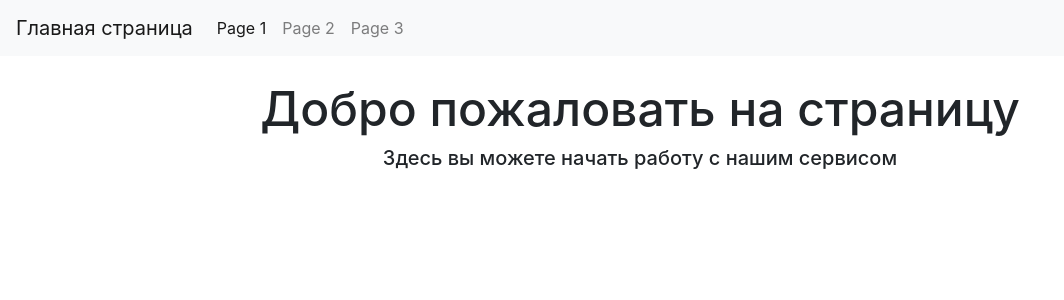
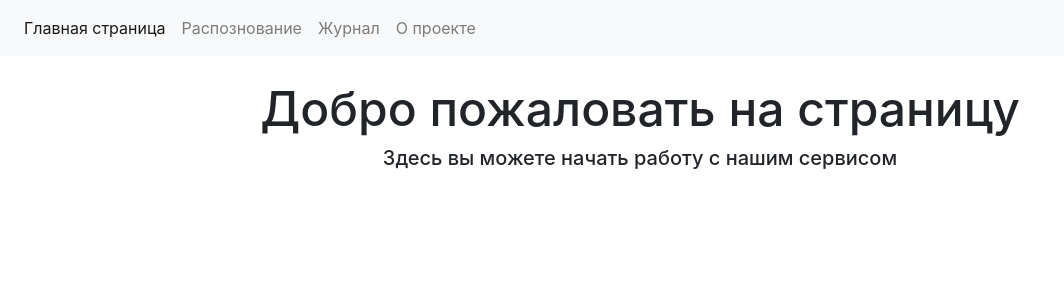
Before and after one commit to VadimKirillov/AI-med-service, a Flask app: page / in a window 1280 px wide. Shown: the top 300 px of the page, without its empty margins (0-1064 px from the left). Run offline with Flask 3, Linux system fonts and the light colour scheme; some libraries are stand-ins or nearby versions.

Commit message:
рабочая топ панель

```diff
--- a/app.py
+++ b/app.py
@@ -22,16 +22,16 @@ def base():
     return render_template("base.html")
 
 
-@app.route("/page1", methods=['GET', 'POST'])
+@app.route("/detect", methods=['GET', 'POST'])
 def page1():
     if request.method == 'POST':
         if 'file' not in request.files:
-            return render_template("page1.html", error="No file part")
+            return render_template("detect.html", error="No file part")
 
         file = request.files['file']
 
         if file.filename == '':
-            return render_template("page1.html", error="No selected file")
+            return render_template("detect.html", error="No selected file")
 
         if file and allowed_file(file.filename):
             filename = secure_filename(file.filename)
@@ -51,21 +51,21 @@ def page1():
             image_path = os.path.join('static/images', image_filename)
             end_time = datetime.now().isoformat()
 
-            return render_template("page1.html", predicted_label=predicted_label, predicted_prob=predicted_prob,
+            return render_template("detect.html", predicted_label=predicted_label, predicted_prob=predicted_prob,
                                    image_path=image_path,
                                    start_time=start_time, end_time=end_time)
 
-    return render_template("page1.html")
+    return render_template("detect.html")
 
 
-@app.route("/page2")
+@app.route("/logs")
 def page2():
-    return render_template("page2.html")
+    return render_template("logs.html")
 
 
-@app.route("/page3")
+@app.route("/info")
 def page3():
-    return render_template("page3.html")
+    return render_template("info.html")
 
 
 if __name__ == "__main__":
--- a/static/ajax.js
+++ /dev/null
@@ -1,10 +0,0 @@
-function loadPage(url) {
-    var xhr = new XMLHttpRequest();
-    xhr.onreadystatechange = function() {
-        if (xhr.readyState == 4 && xhr.status == 200) {
-            document.getElementById("content").innerHTML = xhr.responseText;
-        }
-    };
-    xhr.open("GET", url, true);
-    xhr.send();
-}
--- a/templates/base.html
+++ b/templates/base.html
@@ -1,45 +1,18 @@
 <!DOCTYPE html>
 <html>
 <head>
-    <title>{% block title %}My Website{% endblock %}</title>
-    <link rel="stylesheet" href="https://stackpath.bootstrapcdn.com/bootstrap/4.5.2/css/bootstrap.min.css">
-    <link rel="stylesheet" href="{{ url_for('static', filename='style.css') }}">
-    <link rel="icon" type="image/png" href="{{ url_for('static', filename='images/logo.png') }}">
+    <title>Главная страница</title>
 </head>
 <body>
-
-    <div class="top-menu">
-        <nav class="navbar navbar-expand-lg navbar-light bg-light">
-            <a class="navbar-brand" href="/">Главная страница</a>
-            <ul class="navbar-nav mr-auto">
-                <li class="nav-item active">
-                    <a class="nav-link" href="/page1" onclick="loadPage('/page1')">Page 1 <span class="sr-only">(current)</span></a>
-                </li>
-                <li class="nav-item">
-                    <a class="nav-link" href="#" onclick="loadPage('/page2')">Page 2</a>
-                </li>
-                <li class="nav-item">
-                    <a class="nav-link" href="#" onclick="loadPage('/page3')">Page 3</a>
-                </li>
-
-            </ul>
-        </nav>
-</div>
-
+{% include 'top_menu.html' %}
     <div class="container mt-4">
         <div id="content">
-            {% block content %}
-            <div class="container text-center"> <!-- Добавлен класс text-center для центрирования текста -->
+            <div class="container text-center">
                 <h1>Добро пожаловать на страницу</h1>
                 <h5>Здесь вы можете начать работу с нашим сервисом</h5>
             </div>
-            {% endblock %}
         </div>
     </div>
 
-    <script src="{{ url_for('static', filename='ajax.js') }}"></script>
-    <script src="https://code.jquery.com/jquery-3.5.1.slim.min.js"></script>
-    <script src="https://cdn.jsdelivr.net/npm/@popperjs/core@2.5.4/dist/umd/popper.min.js"></script>
-    <script src="https://stackpath.bootstrapcdn.com/bootstrap/4.5.2/js/bootstrap.min.js"></script>
 </body>
 </html>
--- a/templates/page1.html
+++ b/templates/detect.html
@@ -6,7 +6,7 @@
     <link rel="stylesheet" href="static/style.css">
     <link rel="icon" type="image/png" href="static/images/logo.png">
 </head>
-<body>
+{% include 'top_menu.html' %}
     <div class="container mt-4">
         <h1 class="mb-4">COVID-19 Detector</h1>
 
@@ -29,6 +29,7 @@
             {% endif %}
         </div>
     </div>
+
 
     <script>
         const dropZone = document.getElementById('drop_zone');
--- a/templates/page3.html
+++ b/templates/info.html
@@ -2,9 +2,10 @@
 <html lang="en">
 <head>
     <meta charset="UTF-8">
-    <title>Title</title>
+    <title>О проекте</title>
 </head>
 <body>
+    {% include 'top_menu.html' %}
   <h1>Тут будет информация о проекте</h1>
 </body>
 </html>
--- /dev/null
+++ b/templates/top_menu.html
@@ -0,0 +1,33 @@
+<!DOCTYPE html>
+<html lang="en">
+<head>
+    <meta charset="UTF-8">
+    <title>Title</title>
+    <link rel="stylesheet" href="https://stackpath.bootstrapcdn.com/bootstrap/4.5.2/css/bootstrap.min.css">
+    <link rel="stylesheet" href="{{ url_for('static', filename='style.css') }}">
+    <link rel="icon" type="image/png" href="{{ url_for('static', filename='images/logo.png') }}">
+</head>
+<body>
+     <div class="top-menu">
+        <nav class="navbar navbar-expand-lg navbar-light bg-light">
+<!--            <a class="navbar-brand" href="/">Главная страница</a>-->
+
+            <ul class="navbar-nav mr-auto">
+                 <li class="nav-item active">
+                    <a class="nav-link" href="/" onclick="loadPage('/')">Главная страница <span class="sr-only">(current)</span></a>
+                </li>
+                <li class="nav-item">
+                    <a class="nav-link" href="/detect" onclick="loadPage('/detect')">Распознование <span class="sr-only">(current)</span></a>
+                </li>
+                <li class="nav-item">
+                    <a class="nav-link" href="/logs" onclick="loadPage('/logs')">Журнал</a>
+                </li>
+                <li class="nav-item">
+                    <a class="nav-link" href="/info" onclick="loadPage('/info')">О проекте</a>
+                </li>
+
+            </ul>
+        </nav>
+</div>
+</body>
+</html>
```
Also changed, not shown: templates/logs.html (added, +11 -0 lines), templates/page2.html (deleted, +0 -10 lines).
